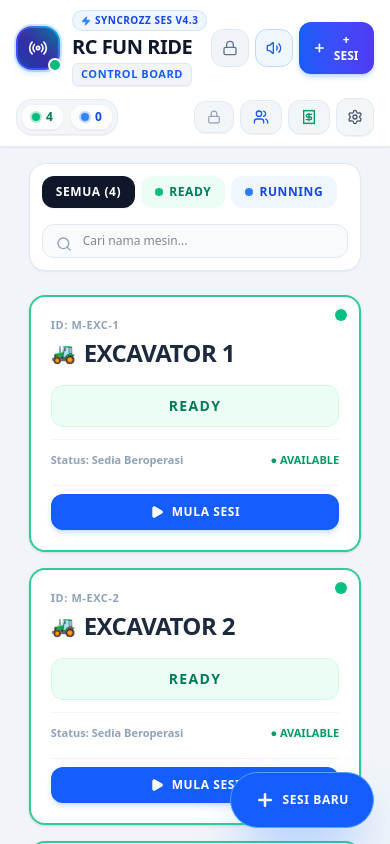
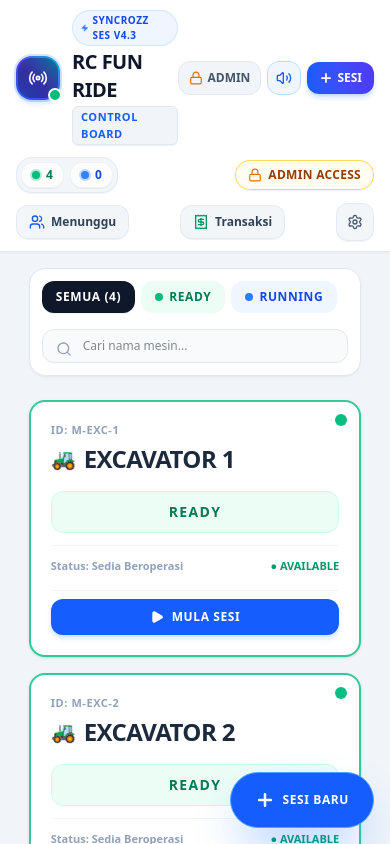
Before and after one commit to syncrozz/rczone, a React (Vite) app: page / in a window 390 px wide. Shown: the top 844 px of the page. Built offline with nearby package versions, Linux system fonts and the light colour scheme.

Commit message:
edjustment 23.8d

```diff
--- a/src/components/Header.tsx
+++ b/src/components/Header.tsx
@@ -16,7 +16,8 @@ import {
   Sparkles,
   ShieldCheck,
   Lock,
-  Unlock
+  Unlock,
+  KeyRound
 } from 'lucide-react';
 import { AppSettings, Machine, Session, QueueItem } from '../types';
 import { deriveMachineStatus } from '../utils/format';
@@ -156,26 +157,36 @@ export const Header: React.FC<HeaderProps> = ({
 
             {/* Mobile Actions Shortcut (Visible on screens < lg) */}
             <div className="flex items-center gap-1.5 lg:hidden">
-              {/* Mobile Admin Lock/Unlock Toggle */}
+              {/* Mobile Admin Access Button */}
               <button
                 type="button"
-                id="btn-mobile-admin-lock"
+                id="btn-mobile-admin-access"
                 onClick={onToggleAdminMode}
-                className={`p-2.5 rounded-xl border transition-all active:scale-95 ${
+                className={`px-2.5 py-2 rounded-xl border text-xs font-black flex items-center gap-1 transition-all active:scale-95 cursor-pointer ${
                   isAdminMode
-                    ? 'bg-amber-500/15 border-amber-400/40 text-amber-600 dark:text-amber-400'
-                    : 'bg-slate-100 border-slate-200 text-slate-500 dark:bg-slate-800 dark:border-slate-700'
+                    ? 'bg-amber-500/20 border-amber-500 text-amber-700 dark:text-amber-300 ring-1 ring-amber-500/40'
+                    : 'bg-slate-100 border-slate-200 text-slate-600 dark:bg-slate-800 dark:border-slate-700 dark:text-slate-300'
                 }`}
-                title={isAdminMode ? 'Mod Admin Aktif (Ketik untuk Kunci)' : 'Kunci Mod Staf (Ketik untuk buka PIN 5313)'}
+                title={isAdminMode ? 'Admin Aktif. Klik untuk Kunci.' : 'Buka Admin Mode (PIN 5313)'}
               >
-                {isAdminMode ? <Unlock className="w-4 h-4 text-amber-500" /> : <Lock className="w-4 h-4" />}
+                {isAdminMode ? (
+                  <>
+                    <Unlock className="w-3.5 h-3.5 text-amber-500" />
+                    <span>ADMIN</span>
+                  </>
+                ) : (
+                  <>
+                    <Lock className="w-3.5 h-3.5 text-amber-600 dark:text-amber-400" />
+                    <span>ADMIN</span>
+                  </>
+                )}
               </button>
 
               <button
                 type="button"
                 id="btn-mobile-sound-toggle"
                 onClick={handleToggleSound}
-                className={`p-2.5 rounded-xl border transition-all active:scale-95 ${
+                className={`p-2 rounded-xl border transition-all active:scale-95 ${
                   settings.soundEnabled
                     ? 'bg-blue-50 border-blue-200 text-blue-600 dark:bg-slate-800 dark:border-slate-700 dark:text-blue-400'
                     : 'bg-slate-100 border-slate-200 text-slate-400 dark:bg-slate-800 dark:border-slate-700'
@@ -192,19 +203,22 @@ export const Header: React.FC<HeaderProps> = ({
                   playTapSound(settings.soundEnabled);
                   onOpenNewSession();
                 }}
-                className="bg-gradient-to-r from-blue-600 to-indigo-600 hover:from-blue-500 hover:to-indigo-500 text-white font-black px-3.5 py-2.5 rounded-xl flex items-center gap-1.5 text-xs shadow-md shadow-blue-500/25 active:scale-95 transition-all"
+                className="bg-gradient-to-r from-blue-600 to-indigo-600 hover:from-blue-500 hover:to-indigo-500 text-white font-black px-3 py-2 rounded-xl flex items-center gap-1 text-xs shadow-md shadow-blue-500/25 active:scale-95 transition-all"
               >
-                <Plus className="w-4 h-4 stroke-[3]" />
-                <span>+ SESI</span>
+                <Plus className="w-3.5 h-3.5 stroke-[3]" />
+                <span>SESI</span>
               </button>
             </div>
           </div>
 
-          {/* Right Section: Status Pills, Clock & Desktop Toolbar */}
-          <div className="flex flex-wrap items-center justify-between lg:justify-end gap-2.5 sm:gap-3.5">
+          {/* Right Section: 2-Tier Layout (Top Row: Status, Clock, Admin Access | Bottom Row: Tool Buttons & New Session) */}
+          <div className="flex flex-col sm:items-end gap-2.5">
+
+            {/* Top Row: Live Metrics HUD, Clock & ADMIN ACCESS MODE BUTTON (Hujung Kanan Atas) */}
+            <div className="flex flex-wrap items-center justify-between sm:justify-end gap-2 sm:gap-2.5 w-full">
 
               {/* Live Metrics Pill Group (HUD Capsule) */}
-            <div className="flex items-center gap-1.5 sm:gap-2 bg-slate-100/90 dark:bg-slate-800/80 p-1 rounded-2xl border border-slate-200/80 dark:border-slate-700/70 shadow-2xs backdrop-blur-sm">
+              <div className="flex items-center gap-1.5 bg-slate-100/90 dark:bg-slate-800/80 p-1 rounded-2xl border border-slate-200/80 dark:border-slate-700/70 shadow-2xs backdrop-blur-sm">
 
                 {/* Ready Pill */}
                 <div
@@ -239,50 +253,51 @@ export const Header: React.FC<HeaderProps> = ({
               </div>
 
               {/* Smart System Clock & Calendar Tile */}
-            <div className="hidden md:flex items-center gap-2.5 px-3 py-1.5 bg-slate-50 dark:bg-slate-800/60 rounded-2xl border border-slate-200/70 dark:border-slate-700/50 shadow-2xs">
-              <Clock className="w-4 h-4 text-blue-500 dark:text-blue-400 shrink-0" />
+              <div className="hidden sm:flex items-center gap-2 px-3 py-1 bg-slate-50 dark:bg-slate-800/60 rounded-2xl border border-slate-200/70 dark:border-slate-700/50 shadow-2xs">
+                <Clock className="w-3.5 h-3.5 text-blue-500 dark:text-blue-400 shrink-0" />
                 <div className="flex flex-col text-left leading-tight">
                   <span className="text-xs font-mono font-black text-slate-800 dark:text-slate-200 tracking-tight">
                     {timeString}
                   </span>
-                <span className="text-[10px] font-bold text-slate-400 dark:text-slate-400 uppercase tracking-wider">
+                  <span className="text-[9px] font-bold text-slate-400 dark:text-slate-400 uppercase tracking-wider">
                     {dateString}
                   </span>
                 </div>
               </div>
 
-            {/* Desktop Action Buttons Toolbar */}
-            <div className="flex items-center gap-1.5 sm:gap-2">
-
-              {/* Admin Mode Switch Button */}
+              {/* 🌟 ADMIN ACCESS MODE BUTTON (BAHAGIAN ATAS HUJUNG KANAN) */}
               <button
                 type="button"
-                id="btn-header-admin-lock"
+                id="btn-top-admin-access"
                 onClick={onToggleAdminMode}
-                className={`px-3 py-2 rounded-xl border text-xs font-bold flex items-center gap-1.5 transition-all active:scale-95 cursor-pointer shadow-2xs ${
+                className={`px-3 py-1.5 rounded-2xl border text-xs font-extrabold flex items-center gap-1.5 transition-all active:scale-95 cursor-pointer shadow-2xs ${
                   isAdminMode
-                    ? 'bg-amber-500/10 hover:bg-amber-500/20 border-amber-500/40 text-amber-700 dark:text-amber-300 ring-1 ring-amber-500/20'
-                    : 'bg-slate-100/90 hover:bg-slate-200 dark:bg-slate-800/90 dark:hover:bg-slate-700 border-slate-200/80 dark:border-slate-700 text-slate-600 dark:text-slate-300'
+                    ? 'bg-gradient-to-r from-amber-500/15 to-orange-500/15 hover:from-amber-500/25 hover:to-orange-500/25 border-amber-500/50 text-amber-800 dark:text-amber-300 ring-2 ring-amber-500/30'
+                    : 'bg-amber-50/70 hover:bg-amber-100 dark:bg-amber-950/20 dark:hover:bg-amber-950/40 border-amber-300/80 dark:border-amber-700/60 text-amber-800 dark:text-amber-300'
                 }`}
                 title={
                   isAdminMode
-                    ? 'Mod Admin Aktif (Kebenaran Mengubah/Memadam Dibenarkan). Klik untuk kunci.'
-                    : 'Mod Staf (Terkunci). Klik untuk masukkan PIN Admin 5313.'
+                    ? 'Mod Admin Aktif (Kebenaran Mengubah/Memadam Dibenarkan). Klik untuk Kunci Semula.'
+                    : 'Klik untuk Buka Mod Admin (Perlu Kod PIN 5313).'
                 }
               >
                 {isAdminMode ? (
                   <>
                     <Unlock className="w-3.5 h-3.5 text-amber-500 animate-pulse" />
-                    <span className="hidden xl:inline font-black">Admin ON</span>
-                    <span className="w-1.5 h-1.5 rounded-full bg-emerald-500"></span>
+                    <span className="tracking-wide uppercase">ADMIN ACTIVE</span>
+                    <span className="w-1.5 h-1.5 rounded-full bg-emerald-500 animate-ping"></span>
                   </>
                 ) : (
                   <>
-                    <Lock className="w-3.5 h-3.5 text-slate-400" />
-                    <span className="hidden xl:inline">Staf</span>
+                    <Lock className="w-3.5 h-3.5 text-amber-600 dark:text-amber-400" />
+                    <span className="tracking-wide uppercase">ADMIN ACCESS</span>
                   </>
                 )}
               </button>
+            </div>
+
+            {/* Bottom Row: Action Navigation Toolbar (Queue, Transactions, Audio, Screen, Settings, NEW SESSION) */}
+            <div className="flex flex-wrap items-center justify-between sm:justify-end gap-1.5 sm:gap-2">
 
               {/* Queue Button */}
               <button
@@ -296,7 +311,7 @@ export const Header: React.FC<HeaderProps> = ({
                 title="Senarai Menunggu (Queue)"
               >
                 <Users className="w-4 h-4 text-blue-600 dark:text-blue-400" />
-                <span className="hidden xl:inline">Menunggu</span>
+                <span>Menunggu</span>
                 {queue.length > 0 ? (
                   <span className="bg-amber-500 text-slate-950 font-black px-1.5 py-0.5 rounded-full text-[10px] min-w-4 text-center">
                     {queue.length}
@@ -318,7 +333,7 @@ export const Header: React.FC<HeaderProps> = ({
                 title="Rekod Transaksi / Sesi Hari Ini"
               >
                 <Receipt className="w-4 h-4 text-emerald-600 dark:text-emerald-400" />
-                <span className="hidden xl:inline">Transaksi</span>
+                <span>Transaksi</span>
               </button>
 
               {/* Audio Toggle */}
@@ -336,12 +351,12 @@ export const Header: React.FC<HeaderProps> = ({
                 {settings.soundEnabled ? (
                   <>
                     <Volume2 className="w-4 h-4 text-blue-600 dark:text-blue-400" />
-                    <span className="hidden lg:inline">Audio ON</span>
+                    <span>Audio ON</span>
                   </>
                 ) : (
                   <>
                     <VolumeX className="w-4 h-4" />
-                    <span className="hidden lg:inline">Audio OFF</span>
+                    <span>Audio OFF</span>
                   </>
                 )}
               </button>
@@ -359,7 +374,7 @@ export const Header: React.FC<HeaderProps> = ({
                 title="Kekalkan skrin sentiasa menyala tanpa mati"
               >
                 <Sun className={`w-4 h-4 ${wakeLockActive ? 'text-amber-500 animate-[spin_10s_linear_infinite]' : 'text-slate-400'}`} />
-                <span className="hidden lg:inline">{wakeLockActive ? 'Skrin Awake' : 'Skrin Auto'}</span>
+                <span>{wakeLockActive ? 'Skrin Awake' : 'Skrin Auto'}</span>
               </button>
 
               {/* Settings Button */}
```
Lines whose indentation alone changed are shown as unchanged.
